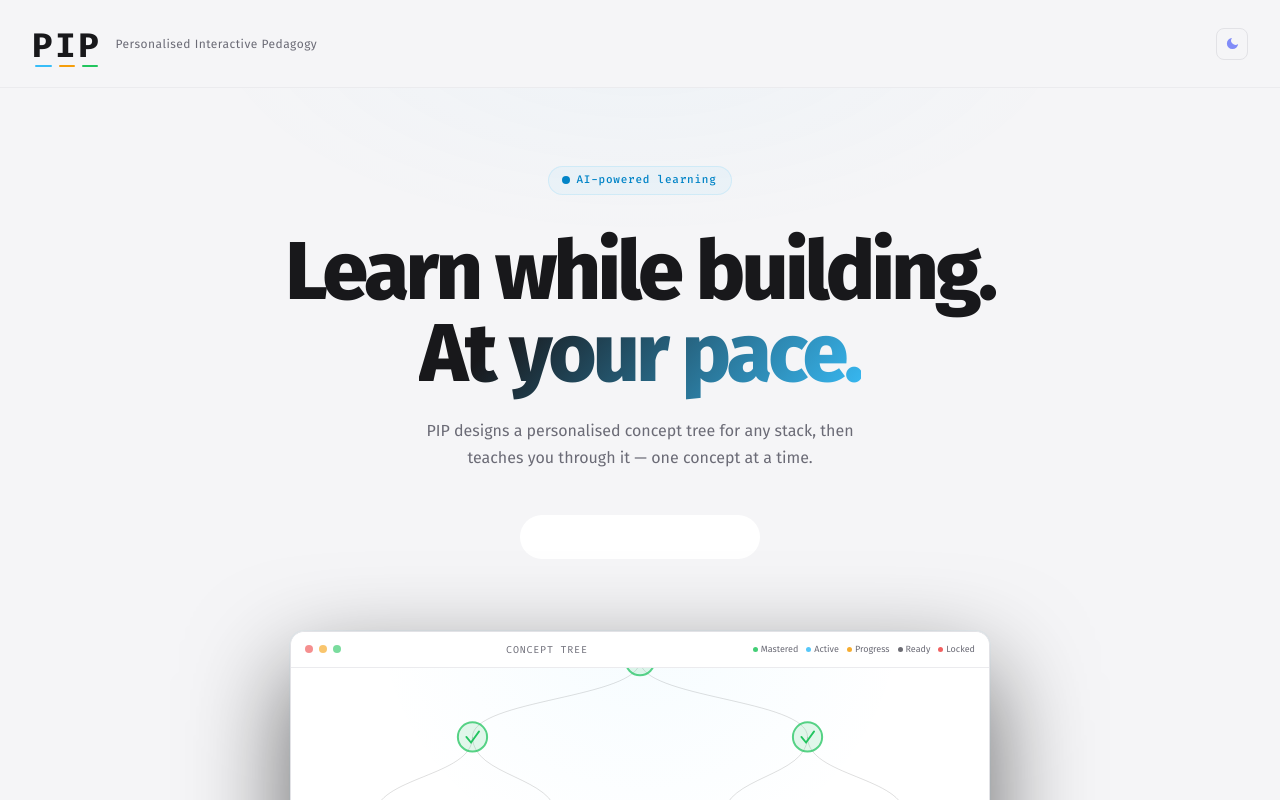
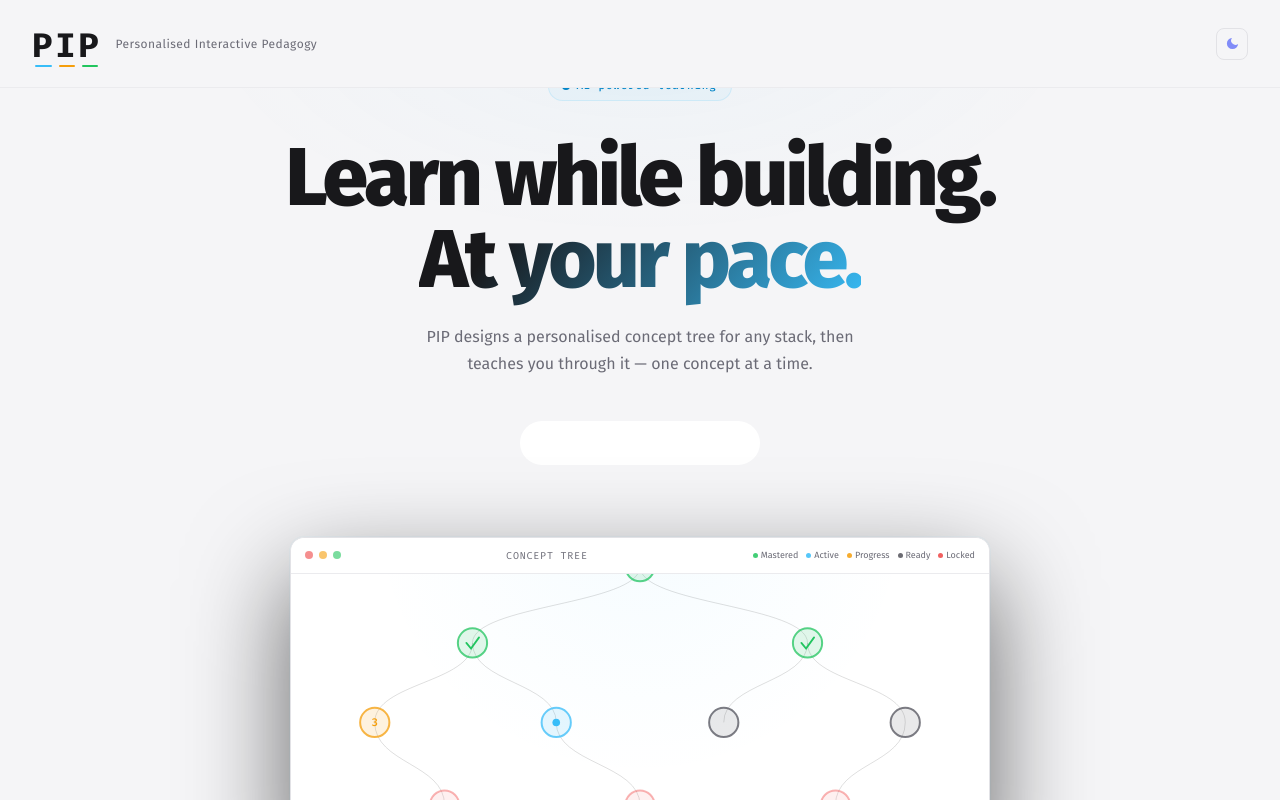
Before and after one commit to Hamza2497/PIP, a React (Vite) app in the folder frontend/: page /login in a window 1280 px wide. Built offline with nearby package versions, Linux system fonts and the light colour scheme; no server answers.

Commit message:
fix: improve scroll handling in LandingPage by using a ref for better performance

```diff
--- a/frontend/src/pages/LandingPage.jsx
+++ b/frontend/src/pages/LandingPage.jsx
@@ -180,11 +180,14 @@ export default function LandingPage() {
   const { dark, toggle: toggleTheme } = useTheme()
   const [scrolled, setScrolled] = useState(false)
   const [signingIn, setSigningIn] = useState(false)
+  const scrollRef = useRef(null)
 
   useEffect(() => {
-    const onScroll = () => setScrolled(window.scrollY > 24)
-    window.addEventListener("scroll", onScroll, { passive: true })
-    return () => window.removeEventListener("scroll", onScroll)
+    const el = scrollRef.current
+    if (!el) return
+    const onScroll = () => setScrolled(el.scrollTop > 24)
+    el.addEventListener("scroll", onScroll, { passive: true })
+    return () => el.removeEventListener("scroll", onScroll)
   }, [])
 
   const handleSuccess = useCallback(async ({ credential }) => {
@@ -205,8 +208,10 @@ export default function LandingPage() {
   }
 
   return (
-    <div style={{
-      minHeight: "100vh",
+    <div ref={scrollRef} style={{
+      height: "100vh",
+      overflowY: "auto",
+      WebkitOverflowScrolling: "touch",
       background: "var(--bg-base)",
       display: "flex",
       flexDirection: "column",
```
